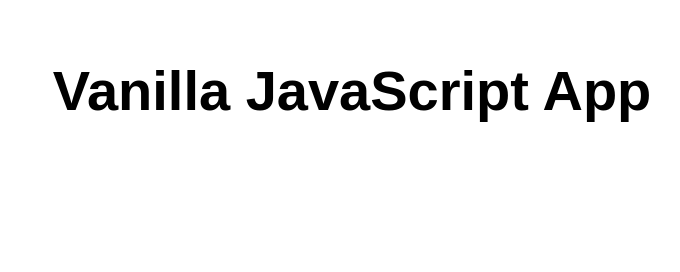
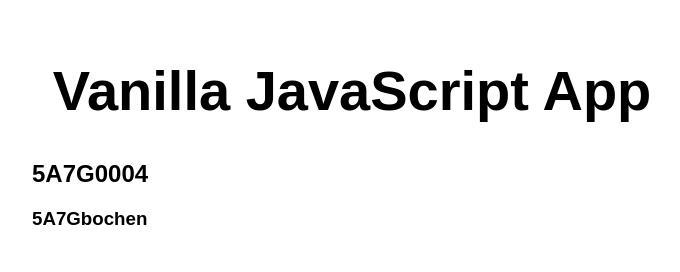
Before and after one commit to 5A7G0004/web_final, a website: page src/index.html in a window 1280 px wide. Shown: the whole page, without its empty margins (288-968 px from the left). Drawn offline with Linux system fonts and the light colour scheme.

Commit message:
Update index.html

```diff
--- a/src/index.html
+++ b/src/index.html
@@ -11,6 +11,8 @@
 <body>
   <main>
     <h1>Vanilla JavaScript App</h1>
+    <h2>5A7G0004<h2>
+    <h3>5A7Gbochen<h3>
   </main>
 </body>
 
```
